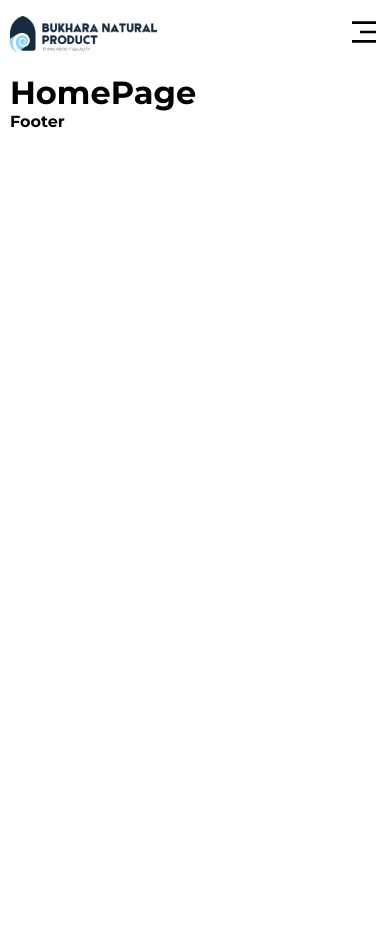
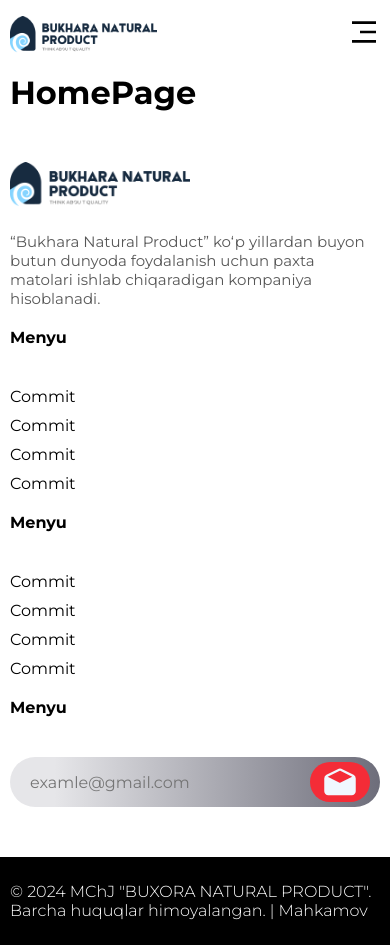
Before and after one commit to Mahkamov9/bnpfabricuz, a React (Vite) app: page / in a window 390 px wide. Before the commit the page ends 844 px from the top, so only its background shows below. Built offline with nearby package versions, Linux system fonts and the light colour scheme.

Commit message:
footer end

```diff
--- a/src/Components/Footer/Footer.css
+++ b/src/Components/Footer/Footer.css
@@ -0,0 +1,183 @@
+.footer_list {
+  display: flex;
+  justify-content: space-between;
+  padding: 50px 0;
+}
+
+.footer_item {
+  display: flex;
+  flex-direction: column;
+  width: 23%;
+  gap: 2%;
+}
+
+.footer_item h4 {
+  margin-top: 15px;
+  font-size: 15px;
+  color: rgba(0, 0, 0, 0.657);
+  font-weight: 400;
+}
+
+.footerHead_link {
+  color: black;
+  font-weight: bold;
+  margin-bottom: 30px;
+}
+
+.footer_link {
+  color: black;
+  transition: 0.33s;
+}
+
+.footer_link:hover {
+  color: red;
+}
+
+
+
+
+
+.footer_logo {
+  width: 300px;
+  /* height: 90px; */
+}
+
+.footer_item:nth-child(4) {
+  padding: 0px 10px;
+}
+
+.footer_input {
+  width: 100%;
+  border: none;
+  outline: none;
+  background: rgb(205, 204, 230);
+  background: linear-gradient(90deg, rgb(230, 230, 233) 12%, rgb(109, 109, 122) 100%);
+  height: 50px;
+  border-radius: 28px;
+  padding-left: 20px;
+  font-size: 1rem;
+  padding-right: 80px !important;
+}
+
+.footerInput_box{
+  position: relative;
+}
+
+.footerInput_icon{
+  position: absolute;
+  background-color: #F42C37;
+  width: 60px;
+  height: 40px;
+  color: aliceblue;
+  border-radius: 25px;
+  font-size: 2rem;
+  padding: 2px;
+  right: 10px;
+  top: 5px;
+  transition: 0.33s;
+}
+
+.footerInput_icon:hover{
+  background-color: black;
+}
+
+
+
+.footer_bottom{
+  background-color: black;
+  color: #fff;
+  padding: 25px 0;
+}
+
+.footer_bottom h3{
+  color: #fff;
+  font-size: 16px;
+  font-weight: 300;
+
+}
+
+
+
+
+@media(max-width: 920px){
+  .container{
+    width: 800px;
+  }
+  .footer_logo{
+    width: 180px;
+  }
+}
+
+@media(max-width: 820px){
+  .container{
+    width: 700px;
+  }
+  .footer_list{
+    display: grid;
+    grid-template-columns: min-content max-content;
+    row-gap: 20px;
+  }
+  .footer_item{
+    width: 100%;
+    gap: 10px;
+  }
+
+  .footer_item:nth-child(4){
+    padding: 0;
+  }
+}
+
+@media(max-width: 720px){
+  .container{
+    width: 600px;
+  }
+}
+
+@media(max-width: 620px){
+  .container{
+    width: 500px;
+  }
+}
+
+@media(max-width: 520px){
+  .container{
+    width: 400px;
+  }
+  .footer_list{
+    display: grid;
+    grid-template-columns: auto;
+    row-gap: 20px;
+  }
+  .footer_item{
+    width: 100%;
+    gap: 10px;
+  }
+}
+
+@media(max-width: 420px){
+  .container{
+    width: 390px;
+    padding: 0;
+  }
+}
+
+@media(max-width: 400px){
+  .container{
+    width: 370px;
+    padding: 0;
+  }
+}
+
+@media(max-width: 380px){
+  .container{
+    width: 350px;
+    padding: 0;
+  }
+}
+
+@media(max-width: 360px){
+  .container{
+    width: 300px;
+    padding: 0;
+  }
+}
--- a/src/Components/Footer/Footer.jsx
+++ b/src/Components/Footer/Footer.jsx
@@ -1,13 +1,47 @@
 import React from 'react'
 import "./Footer.css"
 
+import Logo from "../../assets/Images/bnp_logo.png"
+import { Link } from 'react-router-dom'
+import { IoMailOpen } from "react-icons/io5";
 
 export default function Footer() {
   return (
     <>
       <footer>
         <div className="container">
-          <h4>Footer</h4>
+          <div className="footer_list">
+            <div className='footer_item'>
+              <img className='footer_logo' src={Logo} alt="Logo" />
+              <h4>“Bukhara Natural Product” koʻp yillardan buyon butun dunyoda foydalanish uchun paxta matolari ishlab chiqaradigan kompaniya hisoblanadi.</h4>
+            </div>
+            <div className='footer_item'>
+              <Link className='footer_link  footerHead_link'>Menyu</Link>
+              <Link className='footer_link'>Commit</Link>
+              <Link className='footer_link'>Commit</Link>
+              <Link className='footer_link'>Commit</Link>
+              <Link className='footer_link'>Commit</Link>
+            </div>
+            <div className='footer_item'>
+              <Link className='footer_link  footerHead_link'>Menyu</Link>
+              <Link className='footer_link'>Commit</Link>
+              <Link className='footer_link'>Commit</Link>
+              <Link className='footer_link'>Commit</Link>
+              <Link className='footer_link'>Commit</Link>
+            </div>
+            <div className='footer_item'>
+              <Link className='footer_link footerHead_link'>Menyu</Link>
+              <div className="footerInput_box">
+                <input className='footer_input' type="text" placeholder='examle@gmail.com' />
+                <IoMailOpen className='footerInput_icon' />
+              </div>
+            </div>
+          </div>
+        </div>
+        <div className="footer_bottom">
+          <div className="container">
+            <h3>© 2024 MChJ "BUXORA NATURAL PRODUCT". Barcha huquqlar himoyalangan. | Mahkamov</h3>
+          </div>
         </div>
       </footer>
     </>
```
